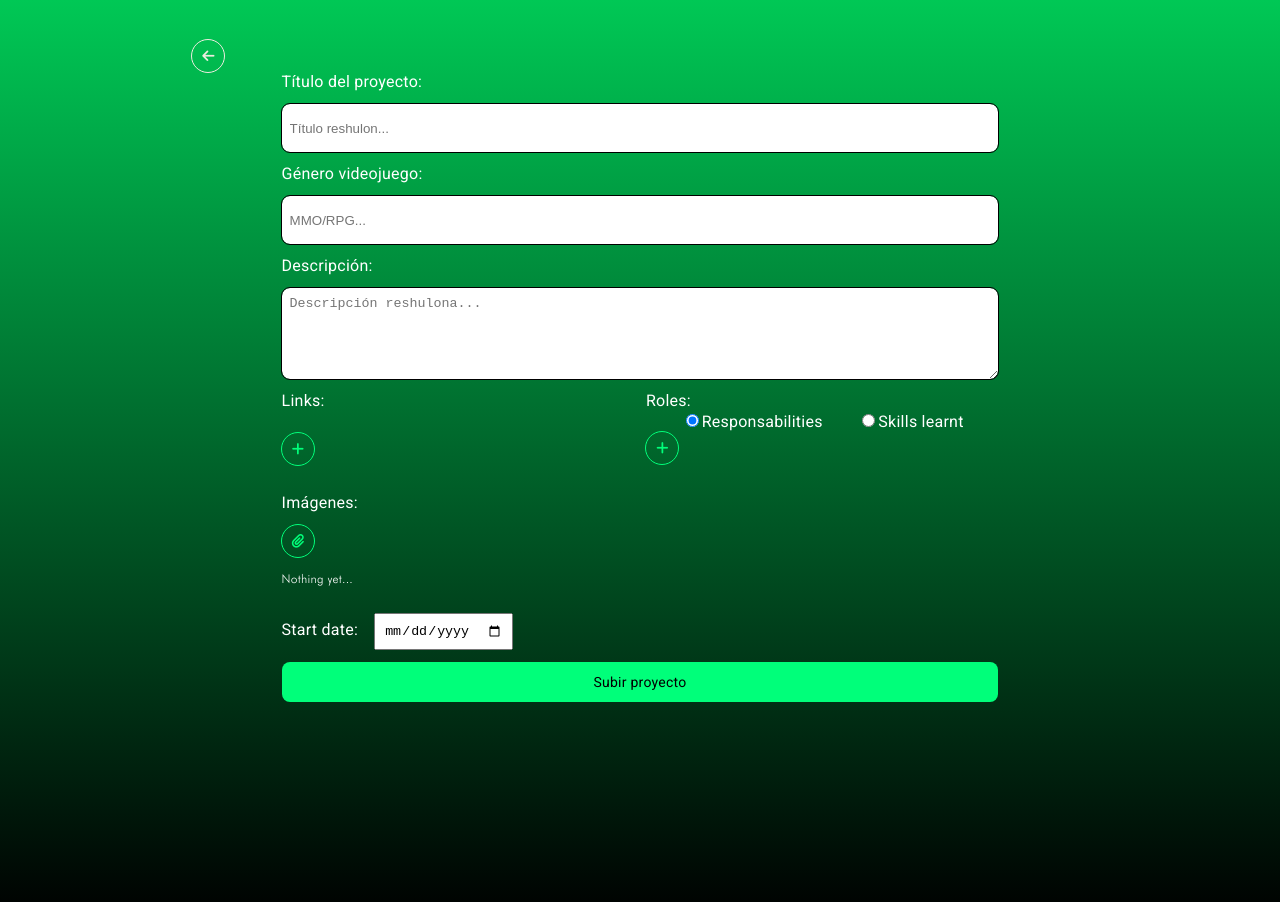
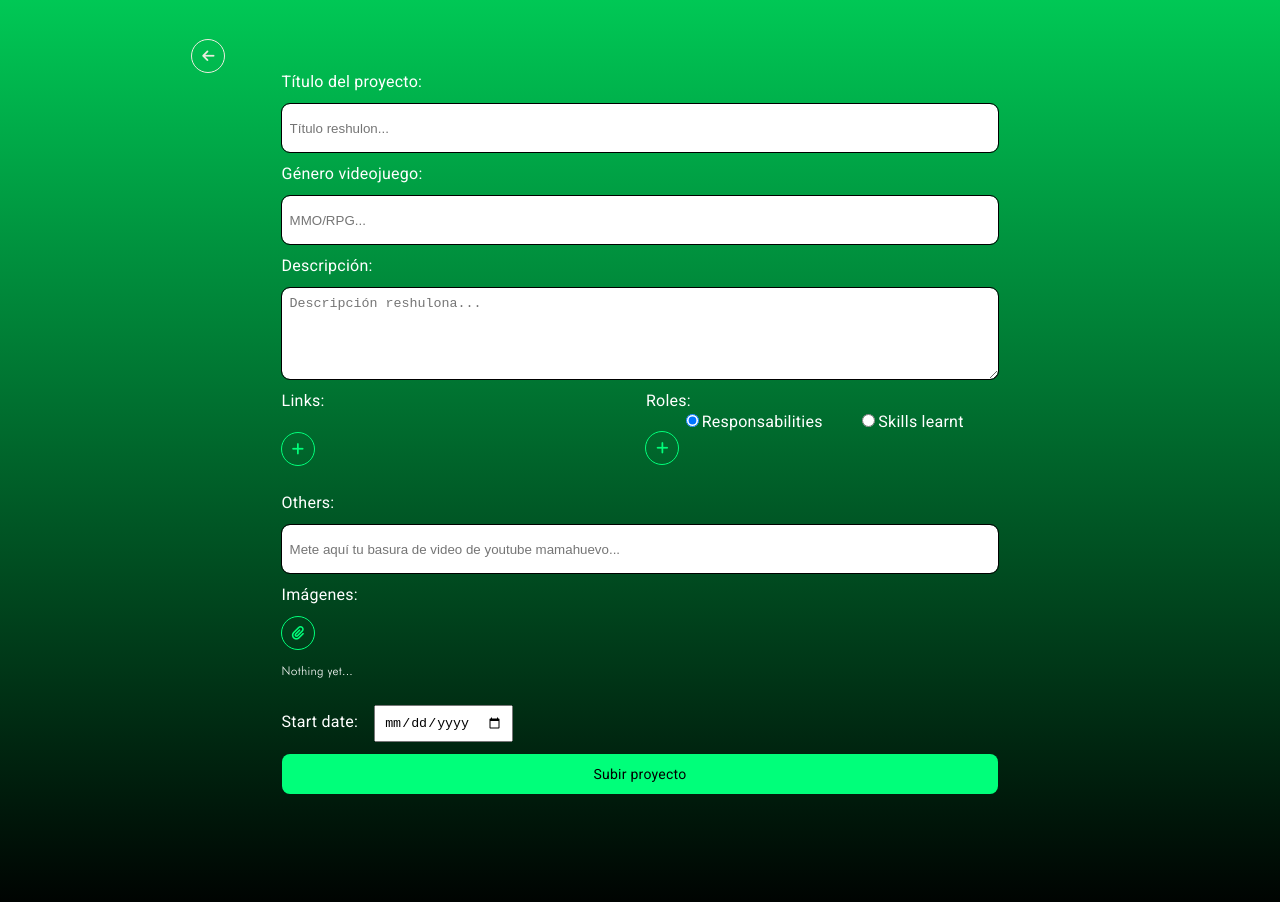
Before and after one commit to sezgox/nolo, an Angular app: page /admin/backoffice/new in a window 1280 px wide. Shown: the top 902 px of the page. Built offline with nearby package versions, Linux system fonts and the light colour scheme; sample sign-in values are in the browser's storage.

Commit message:
others field added

```diff
--- a/src/app/admin/backoffice/edit-project/edit-project.component.html
+++ b/src/app/admin/backoffice/edit-project/edit-project.component.html
@@ -56,6 +56,8 @@
                 }
             </div>
         </div>
+        <label for="others">Others:</label>
+        <input type="text" name="others" [(ngModel)]="others" placeholder="Mete aquí tu basura de video de youtube mamahuevo..." id="others">
         <label for="image">Imágenes:</label>
         <input type="file" class="file-input" style="display: none;" accept="image/*" id="image"
         (change)="onFileSelected($event)" #fileUpload>
--- a/src/app/admin/backoffice/edit-project/edit-project.component.ts
+++ b/src/app/admin/backoffice/edit-project/edit-project.component.ts
@@ -28,6 +28,8 @@ export class EditProjectComponent implements OnInit{
     date: ''
   }
 
+  others: string = '';
+
   roles: boolean = true;
   roleType: 'responsabilities' | 'skills' = 'responsabilities';
 
@@ -53,7 +55,9 @@ export class EditProjectComponent implements OnInit{
           this.project = result.data
           this.roles = this.project.responsabilities.length > 0;
           this.roleType = this.roles ? 'responsabilities' : 'skills'
-          console.log(this.roles + this.roleType)
+          if(this.project.others){
+            this.others = this.project.others[0]
+          }
         }
       }
     })
@@ -66,6 +70,12 @@ export class EditProjectComponent implements OnInit{
     if((this.selectedFiles.length == 0 && this.project.media.length == 0) || !this.project.title || !this.project.description || !this.project.genre || this.project.links.length == 0 || this.project[this.roleType].length == 0 || !this.project.date){
       console.log('Rellena todos los campos!!')
     }else{
+      if(this.others){
+        this.project.others = [];
+        this.project.others.push(this.others);
+      }else{
+        this.project.others = [];
+      }
       this.selectedFiles = this.selectedFiles.filter(file => typeof file != 'string')
       const formData = new FormData();
       formData.append('project',JSON.stringify(this.project));
--- a/src/app/admin/backoffice/new-project/new-project.component.html
+++ b/src/app/admin/backoffice/new-project/new-project.component.html
@@ -54,6 +54,8 @@
                 }
             </div>
         </div>
+        <label for="others">Others:</label>
+        <input type="text" name="others" [(ngModel)]="others" placeholder="Mete aquí tu basura de video de youtube mamahuevo..." id="others">
         <label for="image">Imágenes:</label>
         <button mat-mini-fab color="primary" class="add" (click)="fileUpload.click()"><i class="fa-solid fa-paperclip"></i></button>
         <input type="file" class="file-input" style="display: none;" accept="image/*" id="image"
--- a/src/app/admin/backoffice/new-project/new-project.component.ts
+++ b/src/app/admin/backoffice/new-project/new-project.component.ts
@@ -26,6 +26,8 @@ export class NewProjectComponent {
     date: new Date().toISOString()
   }
 
+  others: string = '';
+
   roles: boolean = true;
   roleType: 'responsabilities' | 'skills' = 'responsabilities';
 
@@ -40,6 +42,10 @@ export class NewProjectComponent {
       console.log('Rellena todos los campos!!')
       return
     }else{
+      if(this.others){
+        this.project.others = [];
+        this.project.others.push(this.others);
+      }
       const formData = new FormData();
       formData.append('project',JSON.stringify(this.project));
       this.selectedFiles.forEach(file => {
--- a/src/app/core/interfaces/Project.ts
+++ b/src/app/core/interfaces/Project.ts
@@ -7,6 +7,7 @@ export type Project = {
     responsabilities: string[],
     skills: string[],
     links:{name: string,url: string}[],
+    others?: string[],
     date: string
 }
 
@@ -18,5 +19,6 @@ export type ProjectForm = {
     responsabilities: string[],
     links:{name: string,url: string}[]
     skills: string[],
+    others?: string[],
     date: string
 }
--- a/src/app/public/project/project.component.css
+++ b/src/app/public/project/project.component.css
@@ -57,6 +57,7 @@ a:hover{
     gap: 8px;
 }
 
+
 @media (min-width:1024px) {
     article{
         margin: auto;
@@ -66,6 +67,11 @@ a:hover{
         justify-items: center;
         align-items: center;
         gap: 16px;
+    }
+    iframe{
+        grid-column: span 2;
+        aspect-ratio: 16/9;
+        width: 100%;
     }
     p,span,a{
         font-size: 16px;
--- a/src/app/public/project/project.component.html
+++ b/src/app/public/project/project.component.html
@@ -41,6 +41,9 @@
                             <img #visual [src]="img" [alt]="project.title + ' Visual ' + $index" loading="lazy">
                         }
                     }
+                    <iframe [src]="youtube" title="YouTube video player"
+                    frameborder="0" allow="accelerometer; autoplay; clipboard-write; encrypted-media; gyroscope; picture-in-picture; web-share"
+                    referrerpolicy="strict-origin-when-cross-origin" allowfullscreen></iframe>
                 </article>
             </div>
         </section>
--- a/src/app/public/project/project.component.ts
+++ b/src/app/public/project/project.component.ts
@@ -1,4 +1,5 @@
 import { AfterViewInit, Component, ElementRef, OnInit, QueryList, ViewChildren, inject } from '@angular/core';
+import { DomSanitizer, SafeResourceUrl } from '@angular/platform-browser';
 import { ActivatedRoute, Router } from '@angular/router';
 import { Project } from 'src/app/core/interfaces/Project';
 import { ProjectsService } from 'src/app/core/services/projects.service';
@@ -16,6 +17,8 @@ export class ProjectComponent implements OnInit, AfterViewInit{
 
   @ViewChildren('visual') images!: QueryList<ElementRef>
 
+  sanitizer = inject(DomSanitizer);
+
   projectsService = inject(ProjectsService);
   route = inject(ActivatedRoute);
   router = inject(Router);
@@ -30,6 +33,7 @@ export class ProjectComponent implements OnInit, AfterViewInit{
     links: [],
     date: ''
   }
+  youtube: SafeResourceUrl = '';
 
   ngOnInit(): void {
     window.scrollTo(0,0);
@@ -41,7 +45,6 @@ export class ProjectComponent implements OnInit, AfterViewInit{
           projectName = param.get('project');
           const encodedParam = encodeURIComponent(projectName);
           this.getProject(encodedParam);
-
         }
       });
     }
@@ -57,7 +60,6 @@ export class ProjectComponent implements OnInit, AfterViewInit{
           image.nativeElement.style.aspectRatio = '16/9';
           image.nativeElement.style.gridRow = 'span 1';
         }else{
-          console.log(imgElement.naturalHeight)
           image.nativeElement.style.aspectRatio = '9/16';
           image.nativeElement.style.gridRow = 'span 3';
         }
@@ -72,6 +74,11 @@ export class ProjectComponent implements OnInit, AfterViewInit{
         if(result.success){
           this.project = result.data
           this.project.description = this.project.description.replace(/\n/g, "<br>");
+          if(this.project.others){
+            const url = 'https://www.youtube.com/embed/'+this.project.others[0].split('v=')[this.project.others[0].split('v=').length - 1];
+            this.youtube = this.sanitizer.bypassSecurityTrustResourceUrl(url);
+            console.log(this.youtube)
+          }
         }
       }
     })
```
